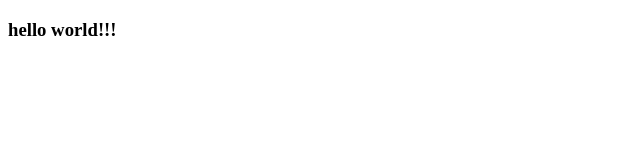
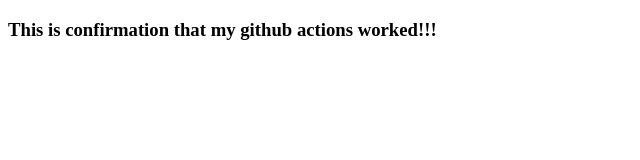
Before and after one commit to Rremesal/keuzedeeltest, a website: page index.html in a window 1280 px wide. Shown: the whole page, without its empty margins (0-640 px from the left). Drawn offline with Linux system fonts and the light colour scheme.

Commit message:
final commit

```diff
--- a/index.html
+++ b/index.html
@@ -6,6 +6,6 @@
     <title>Project</title>
 </head>
 <body>
-    <h3>hello world!!!</h3>
+    <h3>This is confirmation that my github actions worked!!!</h3>
 </body>
 </html>
```
